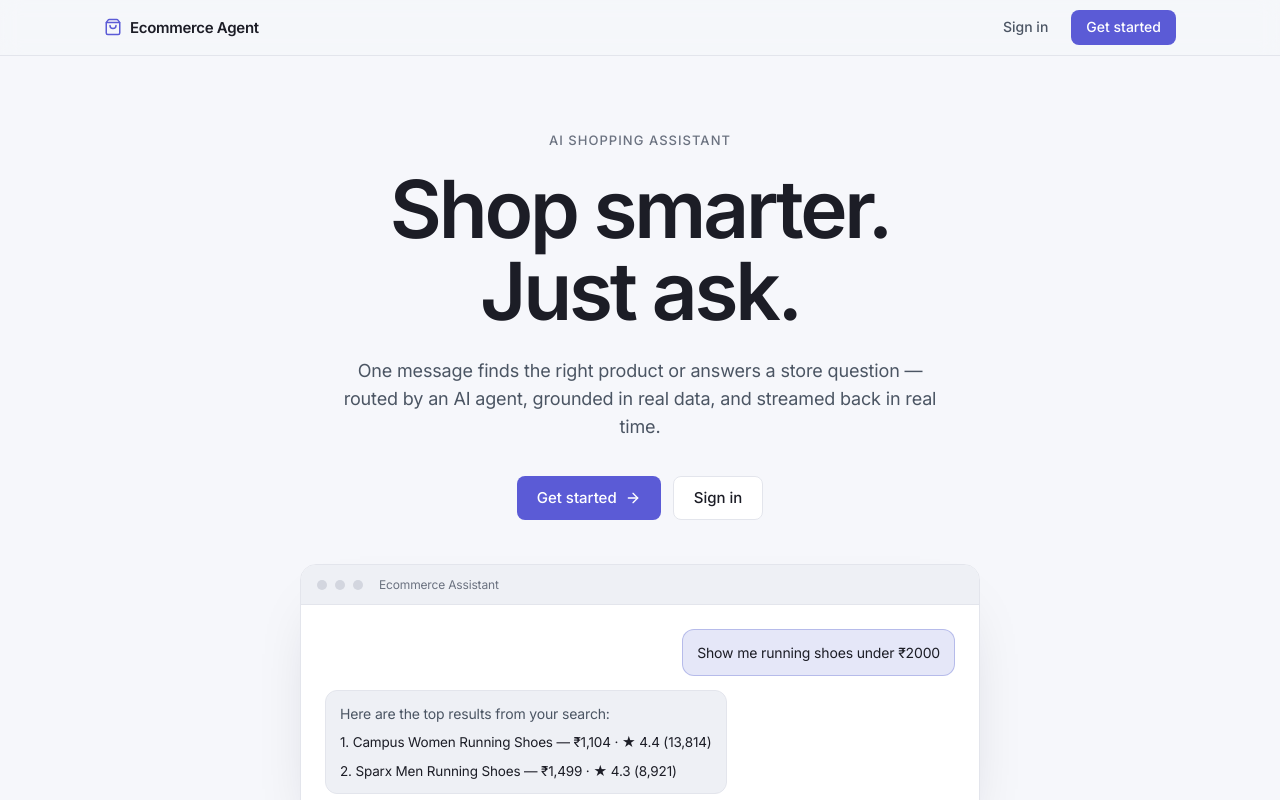
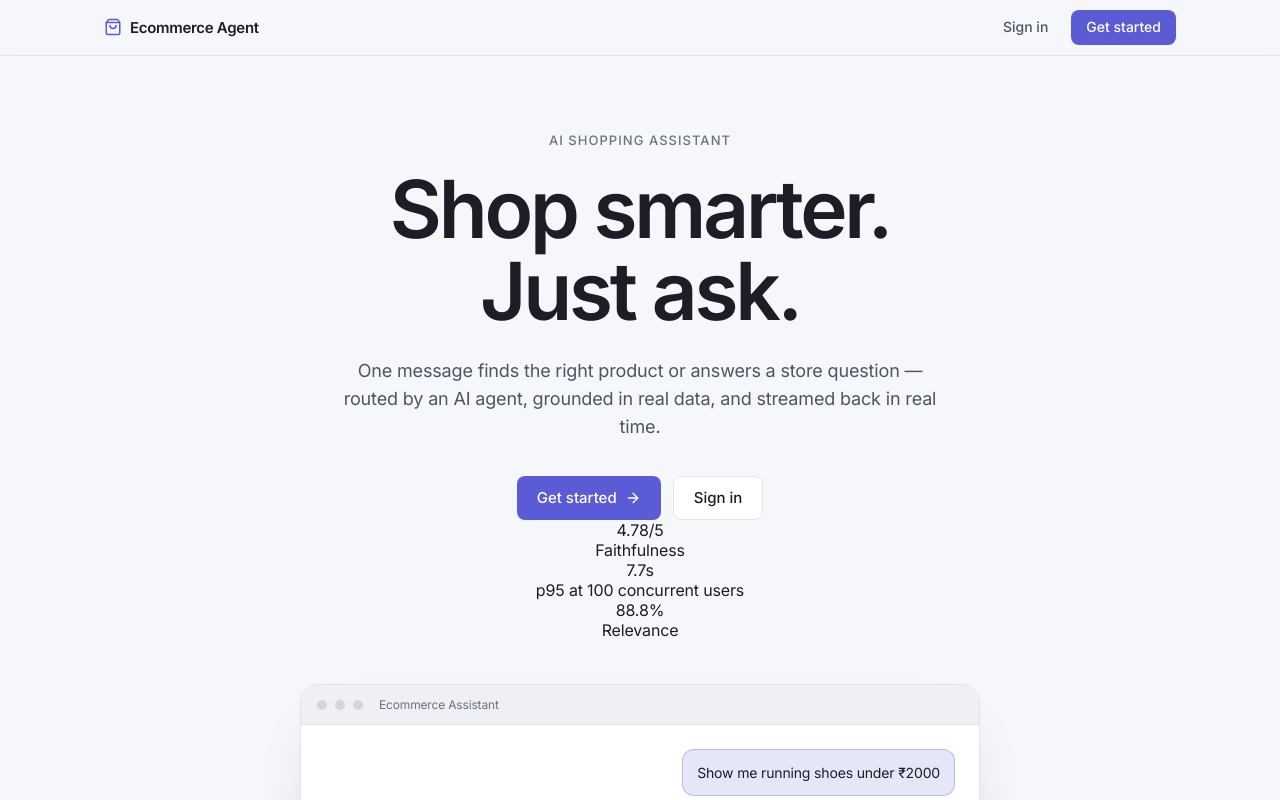
Before and after one commit to VIVPM/ecommerce-agent, a React app in the folder frontend/: page / in a window 1280 px wide. Built offline with nearby package versions, Linux system fonts and the light colour scheme; no server answers; the HTML template or start-up script is replaced by a standard one.

Commit message:
feat(web): show measured performance metrics on the landing page

```diff
--- a/frontend/src/components/LandingPage.jsx
+++ b/frontend/src/components/LandingPage.jsx
@@ -59,6 +59,12 @@ function Reveal({ children, className = '' }) {
     </div>
   );
 }
+
+const metrics = [
+  { value: '4.78/5', label: 'Faithfulness' },
+  { value: '7.7s', label: 'p95 at 100 concurrent users' },
+  { value: '88.8%', label: 'Relevance' },
+];
 
 const DEMO_Q = 'Show me running shoes under ₹2000';
 const DEMO_A = [
@@ -156,6 +162,15 @@ const LandingPage = ({ onGetStarted, onSignIn }) => {
           </button>
         </div>
 
+        <div className="l-showcase">
+          <div className="l-metrics" aria-label="Agent performance metrics">
+            {metrics.map((metric) => (
+              <div className="l-metric" key={metric.label}>
+                <div className="l-metric-value">{metric.value}</div>
+                <div className="l-metric-label">{metric.label}</div>
+              </div>
+            ))}
+          </div>
           <div className="l-mock">
             <div className="l-mock-bar">
               <span className="l-dot" />
@@ -164,6 +179,7 @@ const LandingPage = ({ onGetStarted, onSignIn }) => {
               <span className="l-mock-title">Ecommerce Assistant</span>
             </div>
             <ChatDemo />
+          </div>
         </div>
       </header>
 
```
Lines whose indentation alone changed are shown as unchanged.
